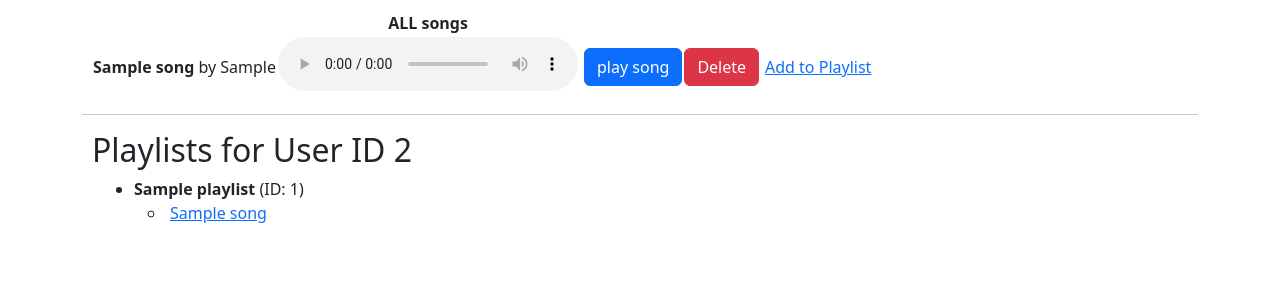
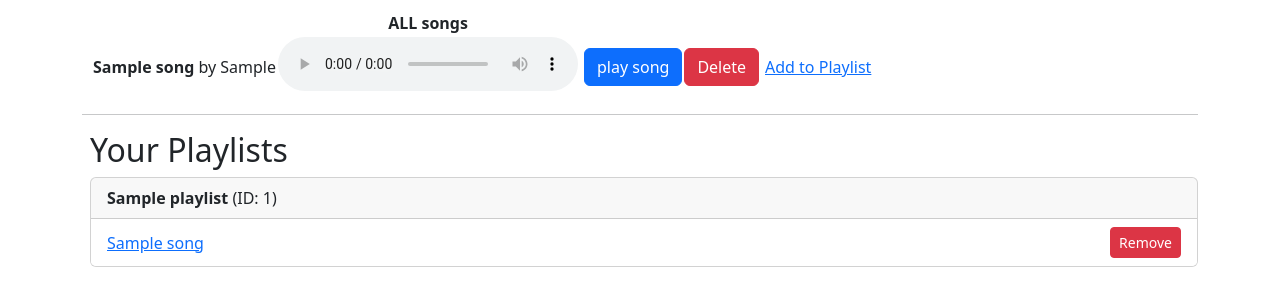
Before and after one commit to SatyamDevX/flask-music-app, a Flask app: page /user/dashboard in a window 1280 px wide. Shown: the part 58-364 px from the top of the page. Run offline with Flask 3, Linux system fonts and the light colour scheme; a user stored in the database is signed in; tables that the repository leaves empty hold one stand-in row (values such as "Sample post").

Commit message:
feature remove song from playlist feature is added.

```diff
--- a/music/templates/user_dashboard.html
+++ b/music/templates/user_dashboard.html
@@ -39,24 +39,37 @@
 
 <hr>
 
-<h2 style="margin-left: 10px;">Playlists for User ID 2</h2>
-<ul style="margin-left: 20px;">
+<h2 class="ms-2">Your Playlists</h2>
+
+<div class="ms-2">
     {% for playlist in playlists_user_2 %}
-        <li>
-            <strong>{{ playlist.name }}</strong> (ID: {{ playlist.id }})
-            <ul>
+        <div class="card mb-3">
+            <div class="card-header">
+                <strong>{{ playlist.name }}</strong> (ID: {{ playlist.id }})
+            </div>
+            <ul class="list-group list-group-flush">
                 {% for playlist_song in playlist.songs %}
-                    <li><a href="{{url_for('song.play_song', song_id = playlist_song.song.id)}}" style="margin-left: 4px;">{{ playlist_song.song.title }}</a></li>
-
+                    <li class="list-group-item d-flex justify-content-between align-items-center">
+                        <div>
+                            <a href="{{ url_for('song.play_song', song_id=playlist_song.song.id) }}">
+                                {{ playlist_song.song.title }}
+                            </a>
+                        </div>
+                        <form method="POST" action="{{ url_for('song.remove_song_from_playlist') }}" class="mb-0">
+                            <input type="hidden" name="playlist_id" value="{{ playlist.id }}">
+                            <input type="hidden" name="song_id" value="{{ playlist_song.song.id }}">
+                            <button type="submit" class="btn btn-danger btn-sm">Remove</button>
+                        </form>
+                    </li>
                 {% else %}
-                    <li><em>No songs in this playlist.</em></li>
+                    <li class="list-group-item"><em>No songs in this playlist.</em></li>
                 {% endfor %}
             </ul>
-        </li>
+        </div>
     {% else %}
-        <li>No playlists found for user ID 2.</li>
+        <div class="alert alert-warning">No playlists found </div>
     {% endfor %}
-</ul>
+</div>
 
 
 {% endblock %}
```
Also changed, not shown: music/song.py (+26 -1 lines).
